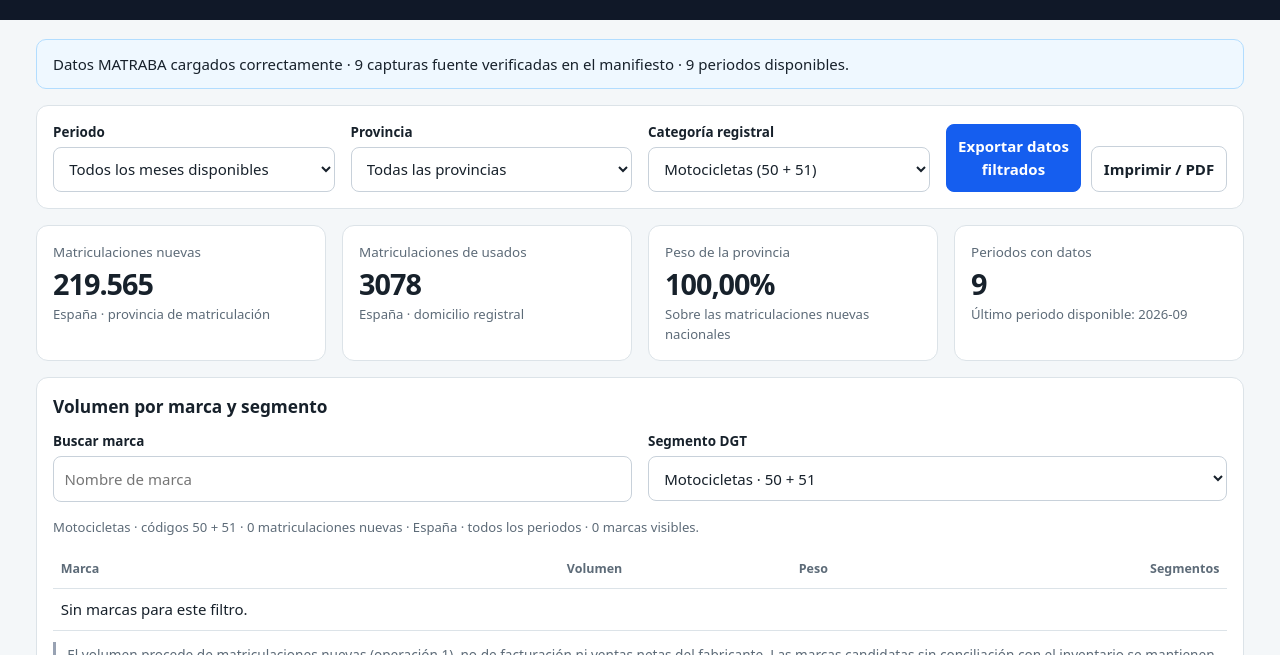
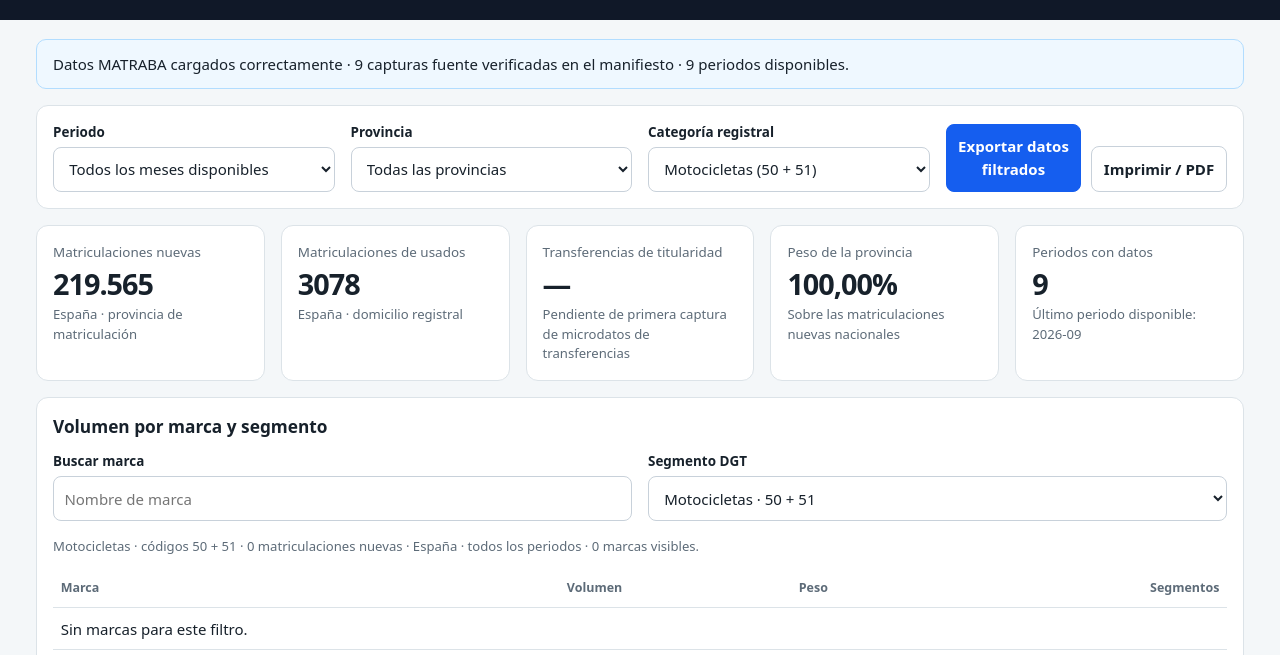
Before and after one commit to salmontotheiron-max/motocicletas, a plain HTML site: page index.html in a window 1280 px wide. Shown: the part 145-800 px from the top of the page. Drawn offline with Linux system fonts and the light colour scheme.

Commit message:
Separar el volumen de transferencias usadas en el cuadro de mando

```diff
--- a/index.html
+++ b/index.html
@@ -49,6 +49,7 @@ a{color:var(--accent)}.nowrap{white-space:nowrap}
   <section class="cards" aria-label="Indicadores principales">
     <article class="card"><div class="label">Matriculaciones nuevas</div><div class="value" id="newTotal">—</div><div class="sub" id="newScope">Provincia de matriculación</div></article>
     <article class="card"><div class="label">Matriculaciones de usados</div><div class="value" id="usedTotal">—</div><div class="sub" id="usedScope">Provincia del domicilio registral</div></article>
+    <article class="card"><div class="label">Transferencias de titularidad</div><div class="value" id="transferTotal">—</div><div class="sub" id="transferScope">Pendiente de captura específica DGT</div></article>
     <article class="card"><div class="label">Peso de la provincia</div><div class="value" id="provinceShare">—</div><div class="sub">Sobre las matriculaciones nuevas nacionales</div></article>
     <article class="card"><div class="label">Periodos con datos</div><div class="value" id="periodCount">—</div><div class="sub" id="cutoff">Según inventario publicado</div></article>
   </section>
@@ -189,9 +190,16 @@ function nationalNew(period,kind){
 function render(){
   const f=selected(),newValue=provincialSum(f.period,f.province,f.kind,"matriculacion",false);
   const usedValue=provincialSum(f.period,f.province,f.kind,"domicilio_vehiculo",true);
+  const transferRows=state.models.filter(r=>r.tipo_registro==="transferencia"&&
+    (f.period==="all"||r.periodo===f.period)&&typeOK(r,f.kind)&&
+    (f.province==="all"||r.provincia===f.province));
+  const transferAvailable=(state.manifest.archivos||[]).some(item=>item.tipo_fuente==="transferencias");
+  const transferValue=transferRows.reduce((sum,r)=>sum+(Number(r.recuento)||0),0);
   const national=nationalNew(f.period,f.kind);
   const share=f.province==="all"?100:(national?newValue/national*100:0);
   el("newTotal").textContent=fmt(newValue);el("usedTotal").textContent=fmt(usedValue);
+  el("transferTotal").textContent=transferAvailable?fmt(transferValue):"—";
+  el("transferScope").textContent=transferAvailable?"Domicilio registral · no identifica provincia de venta":"Pendiente de primera captura de microdatos de transferencias";
   el("provinceShare").textContent=dec(share,2)+"%";
   el("periodCount").textContent=f.period==="all"?String(state.periods.length):"1";
   el("newScope").textContent=f.province==="all"?"España · provincia de matriculación":f.province+" · provincia de matriculación";
```
